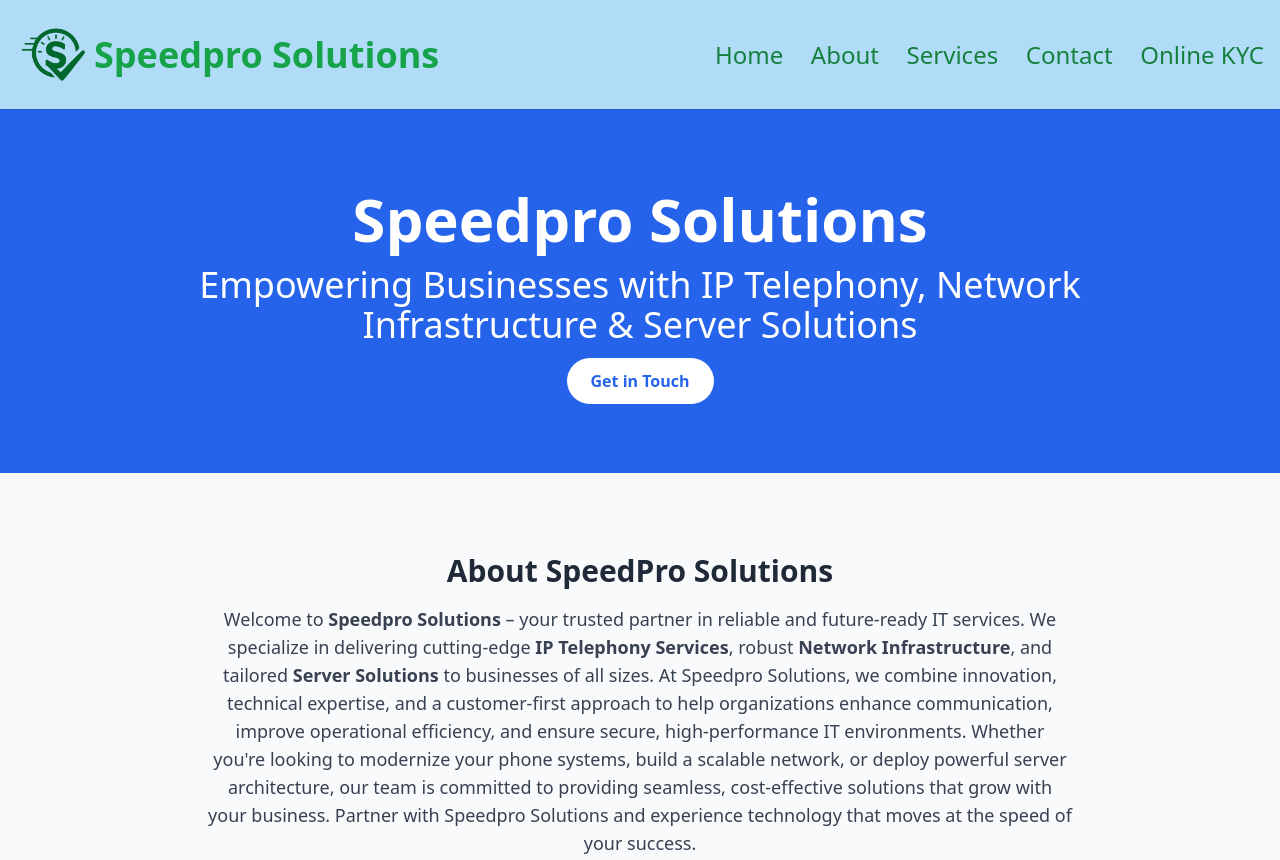
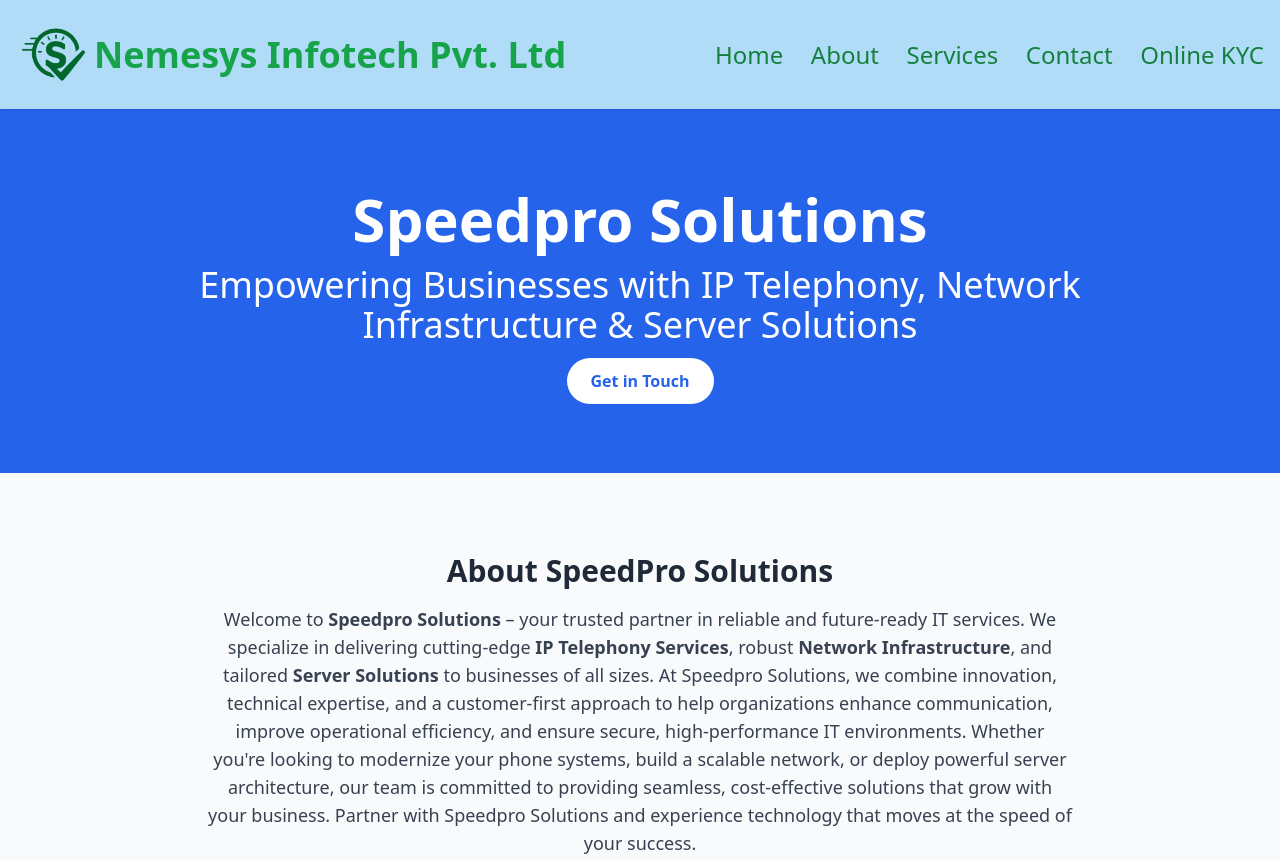
Before and after one commit to santanu603/sppedpro, a website: page index.html in a window 1280 px wide. Shown: the top 860 px of the page. Drawn offline with nearby package versions, Linux system fonts and the light colour scheme; a script that the page names is missing.

Commit message:
Update index.html

```diff
--- a/index.html
+++ b/index.html
@@ -16,7 +16,7 @@
         <a href="index.html"><table>
           <tr>
             <th><img src="images/ggg.png" alt="Italian Trulli" height="75" width="75"></th>
-            <th>Speedpro Solutions</th>
+            <th>Nemesys Infotech Pvt. Ltd</th>
           </tr>
         </table></div></a>
       <nav class="space-x-6 text-sm font-medium">
```
